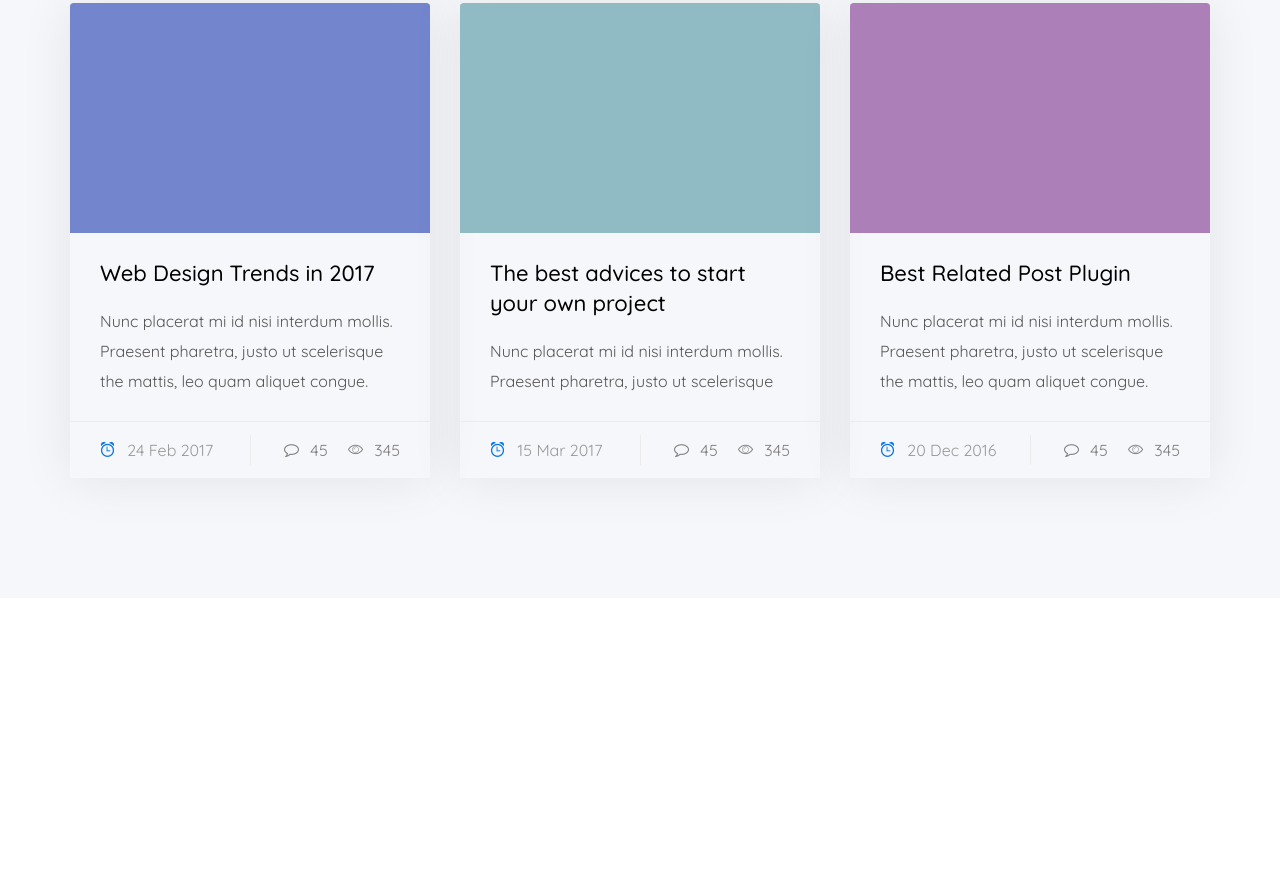
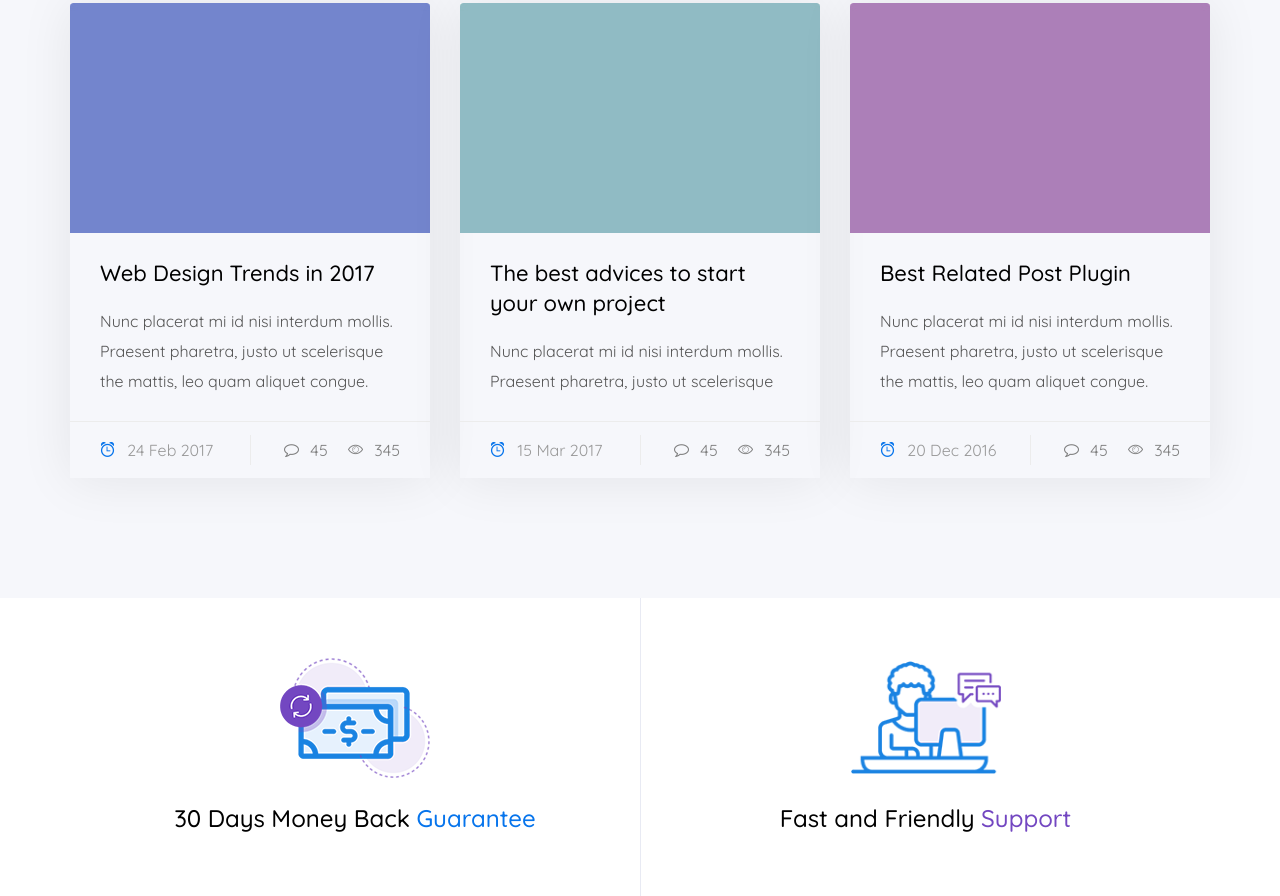
Before and after one commit to OlexHerman/MartPlace, a website: page app/index.html in a window 1280 px wide. Shown: the part 8437-9333 px from the top of the page. Before the commit the page ends 9035 px from the top, so only its background shows below. Drawn offline with Linux system fonts and the light colour scheme; files whose address does not match are found by name.

Commit message:
Added assurance section

```diff
--- a/app/index.html
+++ b/app/index.html
@@ -1176,7 +1176,26 @@
       </div>
     </div>
   </section>
-
+  <section class="assurance">
+    <div class="container">
+      <div class="assurance__inner">
+        <div class="assurance__inner-item">
+          <a class="assurance__item-image" style="background-image: url('images/assurance1.png');" href="#">
+          </a>
+          <a class="assurance__item-title" href="#">
+            30 Days Money Back <span>Guarantee</span>
+          </a>
+        </div>
+        <div class="assurance__inner-item">
+          <a class="assurance__item-image" style="background-image: url('images/assurance2.png');" href="#">
+          </a>
+          <a class="assurance__item-title assurance-title2" href="#">
+            Fast and Friendly <span>Support</span>
+          </a>
+        </div>
+      </div>
+    </div>
+  </section>
 
   <script src="https://ajax.googleapis.com/ajax/libs/cesiumjs/1.78/Build/Cesium/Cesium.js"></script>
   <script src="js/libs.min.js"></script>
--- a/app/scss/style.scss
+++ b/app/scss/style.scss
@@ -1026,3 +1026,48 @@
   margin-right: 7px;
 }
 //end latest news section
+//start assurance section
+
+.assurance {
+  padding: 0 0;
+}
+.assurance__inner {
+  display: flex;
+  justify-content: space-between;
+}
+.assurance__inner-item {
+  width: 50%;
+  margin: 0 auto;
+  text-align: center;
+  padding: 60px 0px;
+  a{
+    color: #000;
+  }
+}
+.assurance__inner-item + .assurance__inner-item{
+  border-left: 1px solid #e8eaf3;
+}
+.assurance__item-image {
+  display: block;
+  margin: 0 auto;
+  background-position: center;
+  background-repeat: no-repeat;
+  background-size: contain;
+  width: 150px;
+  height: 120px;
+  margin-bottom: 25px;
+}
+
+.assurance__item-title {
+  font-size: 24px;
+  font-weight: 500;
+  span{
+    color: $blue;
+  }
+}
+.assurance-title2{
+  span{
+    color: $purple;
+  }
+}
+//end assurance section
```
Also changed, not shown: app/css/style.min.css, app/images/assurance1.png (added), app/images/assurance2.png (added).
